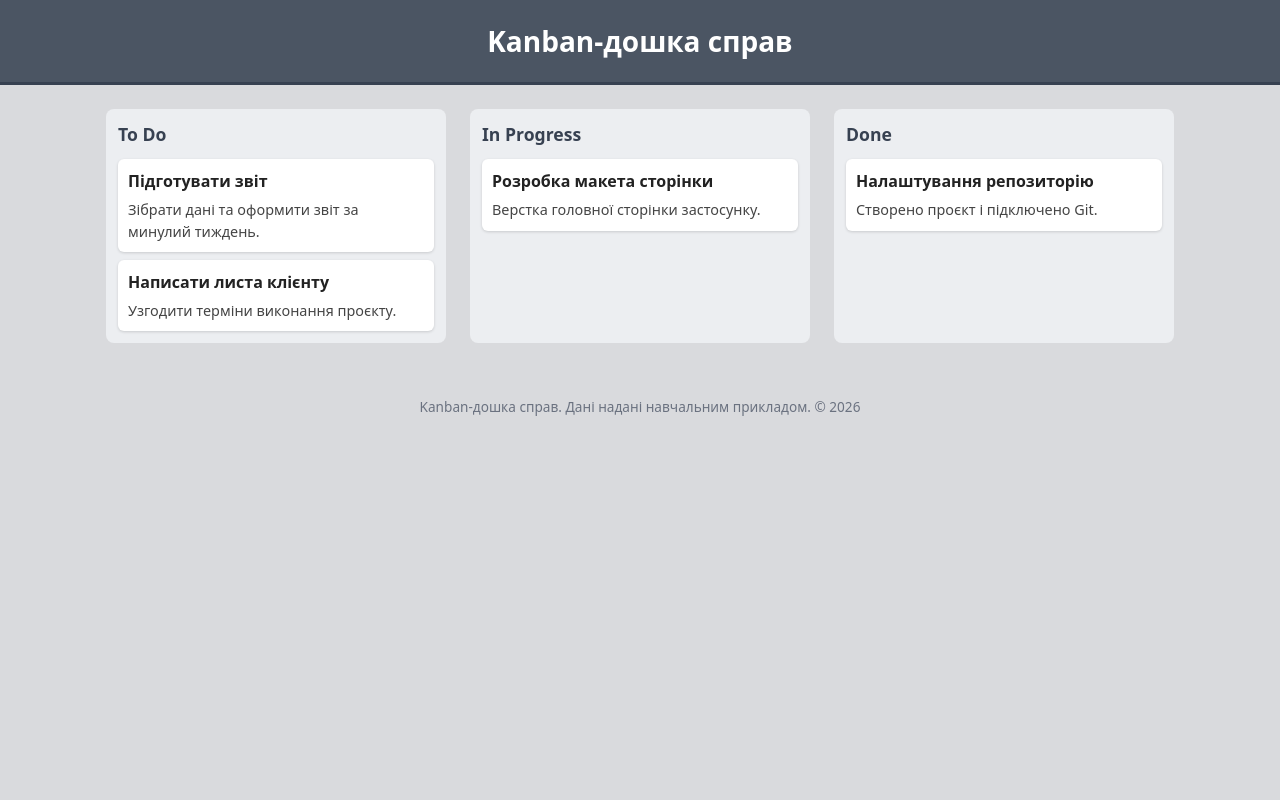
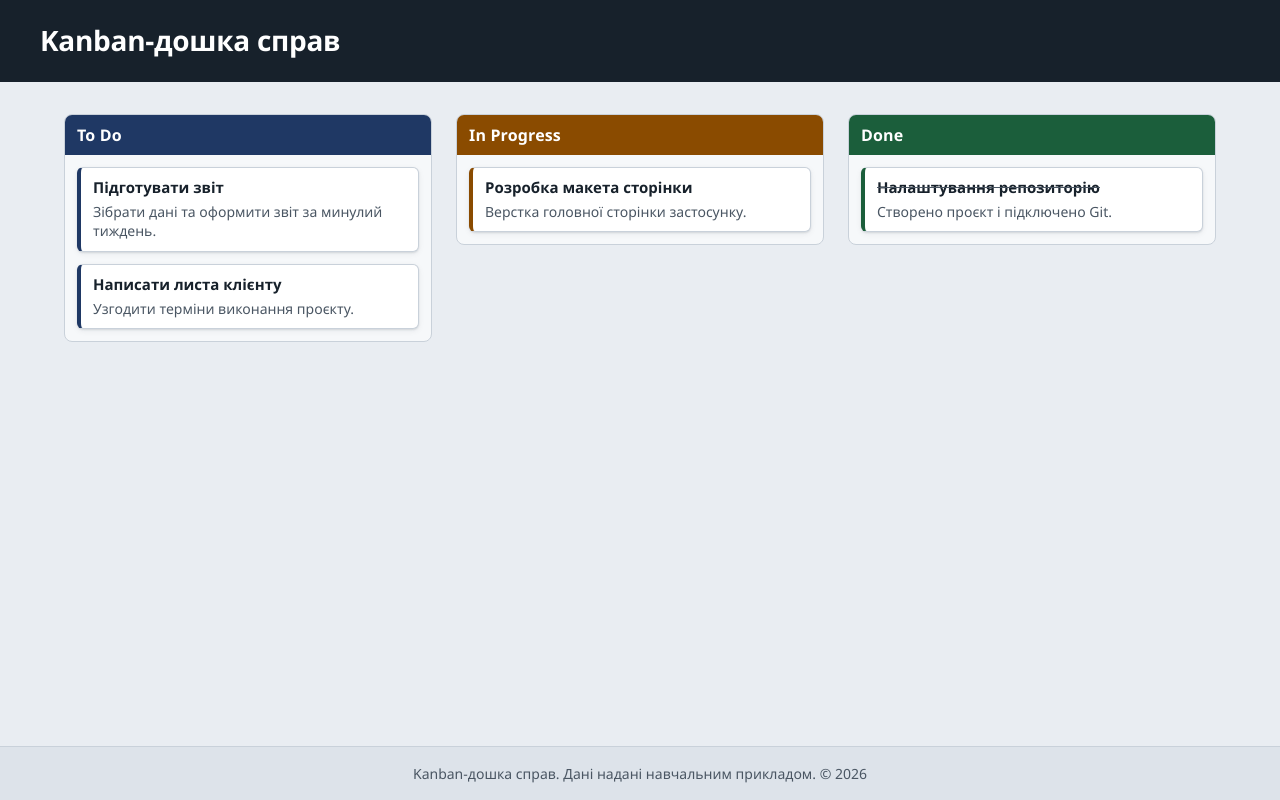
Before and after one commit to dashkashablevska-cpu/kanban-board., a plain HTML site: page index.html in a window 1280 px wide. Drawn offline with Linux system fonts and the light colour scheme.

Commit message:
Improve Kanban board design

```diff
--- a/css/style.css
+++ b/css/style.css
@@ -1,3 +1,30 @@
+/* ==========================================================
+   Особиста Kanban-дошка справ
+   Чітка вимога: заголовки колонок мають різні кольори,
+   контраст білого тексту до фону ≥ 4.5:1.
+   ========================================================== */
+
+:root {
+  /* Кольори колонок (білий текст на них: контраст приблизно) */
+  --todo: #1f3864; /* ≈ 11.6:1 */
+  --progress: #8a4b00; /* ≈ 6.8:1  */
+  --done: #1b5e3b; /* ≈ 7.7:1  */
+
+  /* Нейтральні кольори */
+  --page: #e9edf2; /* тло сторінки */
+  --column: #f6f8fa; /* тло колонки */
+  --surface: #ffffff; /* тло картки */
+  --line: #c9d1da; /* рамки */
+  --ink: #17212b; /* основний текст, ≈ 15:1 на білому */
+  --ink-soft: #4a5663; /* другорядний текст, ≈ 7.5:1 на білому */
+
+  /* Єдиний ритм відступів */
+  --gap: 12px;
+
+  --font:
+    "Segoe UI", system-ui, -apple-system, "Helvetica Neue", Arial, sans-serif;
+}
+
 *,
 *::before,
 *::after {
@@ -6,101 +33,176 @@
 
 body {
   margin: 0;
+  min-height: 100vh;
+  display: flex;
+  flex-direction: column;
+  background: var(--page);
+  color: var(--ink);
+  font-family: var(--font);
+  font-size: 16px;
+  line-height: 1.5;
 }
 
-body {
-  font-family: system-ui, "Segoe UI", Roboto, Arial, sans-serif;
-  font-size: 1rem;
-  line-height: 1.5;
-  color: #222222;
-  background-color: #d9dadd; /* сірий фон дошки */
-}
+/* ---------- Шапка ---------- */
 
 header {
-  background-color: #4b5563;
-  padding: 1.25rem 1rem;
-  border-bottom: 3px solid #374151;
-  text-align: center;
+  background: var(--ink);
+  color: #ffffff; /* ≈ 15:1 */
+  padding: 20px 16px;
 }
 
 header h1 {
-  font-size: 1.75rem;
-  color: #ffffff;
-  margin: 0;
+  max-width: 1200px;
+  margin: 0 auto;
+  font-size: 1.5rem;
+  font-weight: 700;
+  line-height: 1.2;
+  letter-spacing: -0.01em;
 }
 
+/* ---------- Дошка ---------- */
+
 main {
-  max-width: 1100px;
+  flex: 1;
+  width: 100%;
+  max-width: 1200px;
   margin: 0 auto;
-  padding: 1.5rem 1rem;
+  padding: 16px;
   display: grid;
-  grid-template-columns: 1fr;
-  gap: 1rem;
+  grid-template-columns: 1fr; /* мобільний: колонки одна під одною */
+  gap: 16px;
+  align-items: start;
 }
 
+/* Колонка */
 main > section {
-  background-color: #eceef1;
-  padding: 12px;
+  --accent: var(--todo);
+  display: flex;
+  flex-direction: column;
+  gap: var(--gap); /* однаковий відступ між усіма картками */
+  padding: 0 var(--gap) var(--gap);
+  background: var(--column);
+  border: 1px solid var(--line);
   border-radius: 8px;
+  overflow: hidden;
 }
 
-@media (min-width: 600px) {
-  main {
-    grid-template-columns: repeat(3, 1fr);
-    overflow-x: auto;
-  }
+#todo {
+  --accent: var(--todo);
+}
+#in-progress {
+  --accent: var(--progress);
+}
+#done {
+  --accent: var(--done);
 }
 
-@media (min-width: 1024px) {
-  main {
-    grid-template-columns: repeat(3, minmax(260px, 1fr));
-    gap: 1.5rem;
-  }
-
-  .card {
-    margin-bottom: 16px;
-  }
+/* Заголовок колонки: кольорова смуга на всю ширину */
+main > section > h2 {
+  margin: 0 calc(var(--gap) * -1);
+  padding: 10px var(--gap);
+  background: var(--accent);
+  color: #ffffff;
+  font-size: 1rem;
+  font-weight: 700;
+  line-height: 1.3;
+  letter-spacing: 0.01em;
 }
 
-main > section h2 {
-  margin-top: 0;
-  margin-bottom: 0.75rem;
-  font-size: 1.1rem;
-  color: #374151;
-}
+/* ---------- Картка ---------- */
 
 .card {
-  background-color: #ffffff;
-  padding: 10px;
-  margin-bottom: 8px;
+  padding: 10px 12px;
+  background: var(--surface);
+  border: 1px solid var(--line);
+  border-left: 4px solid var(--accent); /* колір статусу на картці */
   border-radius: 6px;
-  box-shadow: 0 1px 3px rgba(0, 0, 0, 0.15);
-}
-
-.card:last-child {
-  margin-bottom: 0;
+  box-shadow:
+    0 1px 2px rgba(23, 33, 43, 0.12),
+    0 2px 6px rgba(23, 33, 43, 0.06);
 }
 
 .card h3 {
-  margin-top: 0;
-  margin-bottom: 0.35rem;
-  font-size: 1rem;
+  margin: 0 0 4px;
+  font-size: 0.9375rem; /* 15px */
+  font-weight: 600;
+  line-height: 1.3;
 }
 
 .card p {
   margin: 0;
-  font-size: 0.9rem;
-  color: #444444;
+  font-size: 0.875rem; /* 14px */
+  line-height: 1.4;
+  color: var(--ink-soft);
 }
 
-img {
-  max-width: 100%;
-  height: auto;
+/* Виконані задачі трохи приглушені, але текст залишається читабельним */
+#done .card h3 {
+  text-decoration: line-through;
+  text-decoration-thickness: 1px;
+  text-decoration-color: var(--ink-soft);
 }
 
+.card:focus-visible,
+.card:focus-within {
+  outline: 3px solid var(--accent);
+  outline-offset: 2px;
+}
+
+/* ---------- Футер ---------- */
+
 footer {
-  padding: 1rem;
+  padding: 16px;
   text-align: center;
-  font-size: 0.85rem;
-  color: #6b7280;
+  background: #dde3ea;
+  border-top: 1px solid var(--line);
 }
+
+footer p {
+  margin: 0;
+  font-size: 0.875rem;
+  color: var(--ink-soft); /* ≈ 6.2:1 на #dde3ea */
+}
+
+/* ==========================================================
+   Адаптивність (підлаштуйте значення під breakpoint'и
+   з практикуму 4, якщо вони інші)
+   ========================================================== */
+
+/* Планшет */
+@media (min-width: 768px) {
+  header {
+    padding: 24px 24px;
+  }
+  header h1 {
+    font-size: 1.75rem;
+  }
+
+  main {
+    padding: 24px;
+    grid-template-columns: repeat(3, minmax(0, 1fr));
+    gap: 16px;
+  }
+}
+
+/* Десктоп */
+@media (min-width: 1200px) {
+  main {
+    padding: 32px 24px;
+    gap: 24px;
+  }
+}
+
+/* ==========================================================
+   ОБҐРУНТУВАННЯ НЕЧІТКОЇ ВИМОГИ
+   «Дошка має виглядати організованою, а не захаращеною».
+   Усі відступи між картками й колонками задані змінною --gap,
+   тому ритм дошки рівний, і око сприймає її як упорядковану
+   сітку. Типографіка карток компактна (15px/600 для заголовка,
+   14px/1.4 для опису): так на екрані вміщується більше задач,
+   а різниця у вазі й кольорі тексту відділяє заголовок від
+   опису без збільшення розміру. Картку від колонки відокремлює
+   тонка рамка з легкою тінню, а лівий кольоровий край повторює
+   колір заголовка колонки, тому статус задачі читається без
+   додаткових підписів.
+   ========================================================== */
```
Also changed, not shown: 1 other file.
